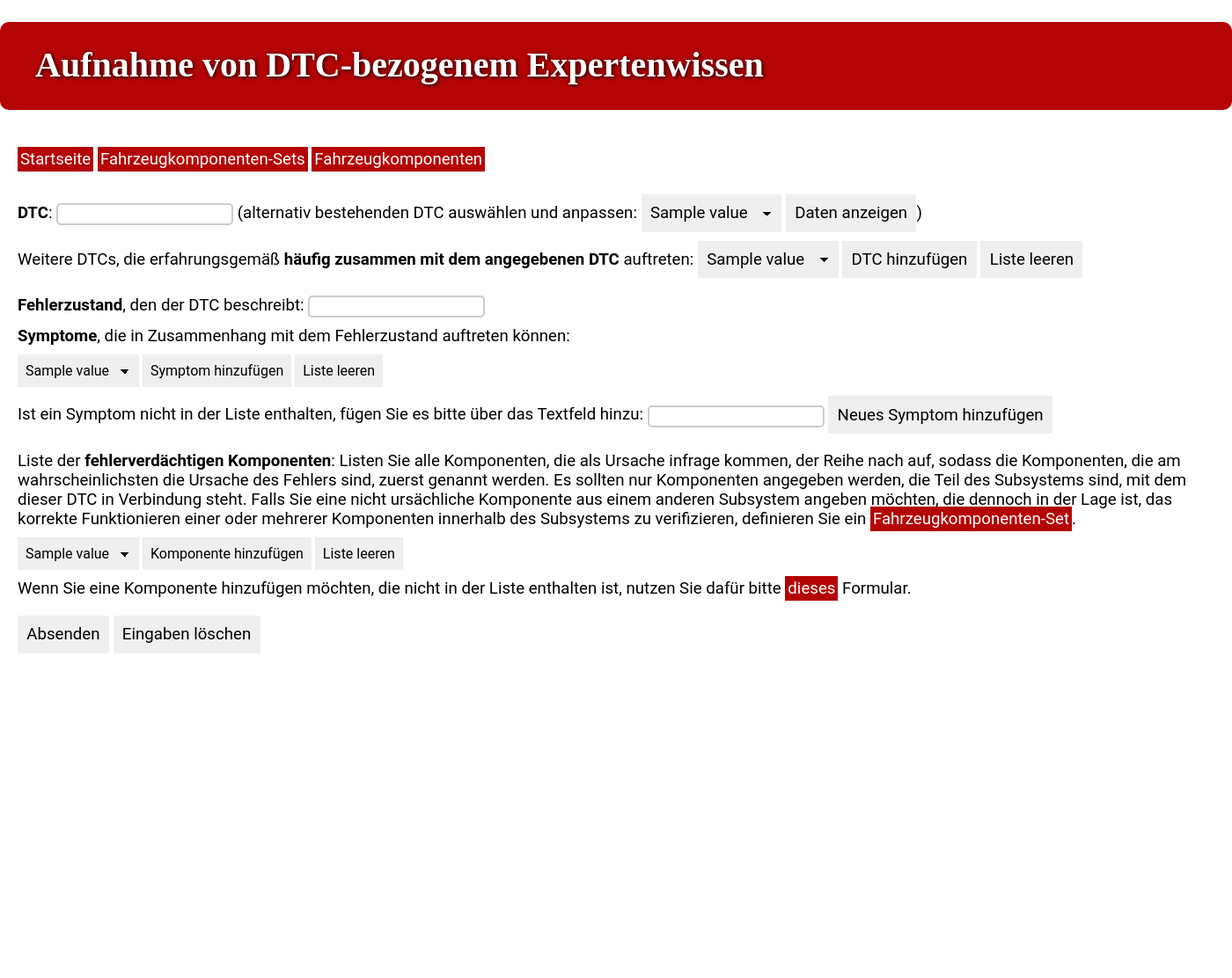
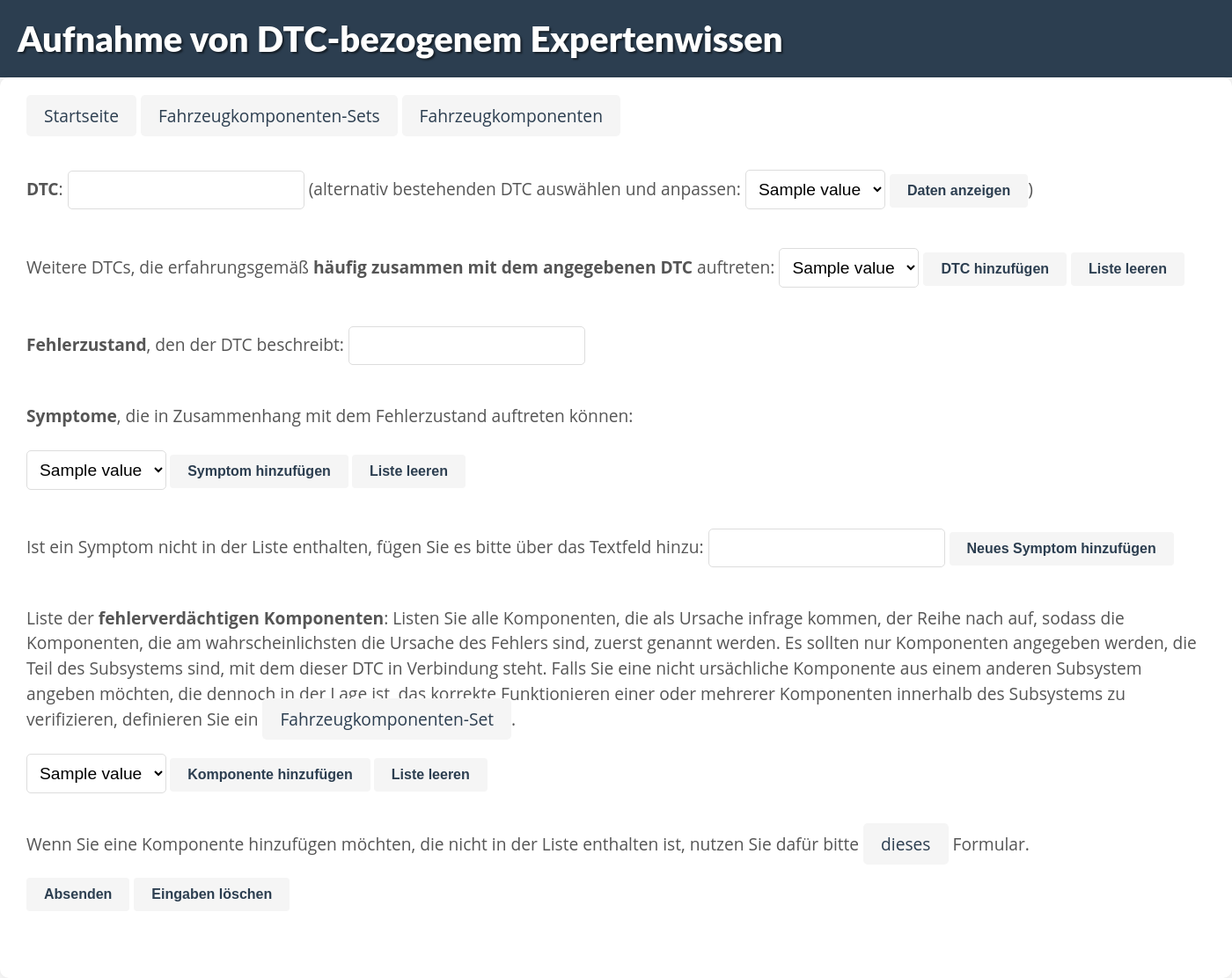
Before and after one commit to tbohne/obd_ontology, a Flask app: page /dtc_form in a window 1400 px wide. Shown: the whole page at 88% size. Before the commit the page ends 743 px from the top, so only its background shows below. Run offline with Flask 3, Linux system fonts and the light colour scheme; a database or web service that is not in the repository returns one stand-in record (values such as "Sample title"); data that the repository does not hold is empty; some libraries are stand-ins or nearby versions.

Commit message:
refine CSS

```diff
--- a/static/style.css
+++ b/static/style.css
@@ -1,107 +1,106 @@
 * {
-    padding: 0px;
-    margin: 0px;
-    font-family: Roboto;
+    box-sizing: border-box;
+    margin: 0;
+    padding: 0;
+}
+
+body {
+    font-family: 'Open Sans', sans-serif;
+    background-color: #f8f8f8;
 }
 
 header {
-    height: 100px;
-    background-color: #B40404;
-    border-radius: 10px;
-}
-
-body {
-    width: 1400px;
-    background-color: #FFFFFF;
-    margin: 25px auto;
+    background-color: #2c3e50;
+    padding: 20px;
 }
 
 header h1 {
-    font-family: Fira Sans;
-    font-weight: bold;
-    padding-left: 40px;
-    padding-top: 25px;
-    color: white;
-    font-size: 30pt;
-    text-shadow: black 1px 1px 4px;
+    font-family: 'Lato', sans-serif;
+    font-weight: 900;
+    font-size: 2.5rem;
+    color: #fff;
+    text-shadow: 2px 2px 2px rgba(0, 0, 0, 0.5);
+}
+
+main {
+    max-width: 1200px;
+    margin: 0 auto;
+    padding: 50px 20px;
+    display: grid;
+    grid-template-columns: 1fr;
+    gap: 40px;
 }
 
 article {
-    padding: 20px;
-    text-align: left;
-    margin-top: 25px;
-    margin-bottom: 25px;
-    margin-right: 25px;
+    background-color: #fff;
+    border-radius: 10px;
+    padding: 30px;
+    box-shadow: 0 0 10px rgba(0, 0, 0, 0.1);
 }
 
 article p {
-    font-family: "Roboto", sans-serif;
-    font-size: 14pt;
-    font-style: normal;
-    padding-bottom: 10px;
-    color: black;
+    font-size: 1.2rem;
+    line-height: 1.5;
+    color: #555;
+    margin-bottom: 1.5rem;
 }
 
 a {
-    flex: 1;
     text-decoration: none;
-    outline: none;
-    text-align: center;
-    color: black;
+    color: #2c3e50;
+    background-color: #f5f5f5;
+    padding: 10px 20px;
+    border-radius: 5px;
+    transition: all 0.3s ease;
 }
 
-a:link,
-a:visited,
-a:focus {
-    padding: 3px;
-    background: #B40404;
-    color: white;
+.intext_a {
+    text-decoration: none;
+    color: #2c3e50;
+    background-color: #f5f5f5;
+    padding: 5px 5px;
+    border-radius: 5px;
+    transition: all 0.3s ease;
 }
 
 a:hover {
-    background: lightcoral;
-    color: white;
+    background-color: #2c3e50;
+    color: #fff;
 }
 
-input[type=text] {
-    padding: 3px;
-    border: 2px solid #ccc;
-    -webkit-border-radius: 5px;
+input[type='text'],
+select {
+    /*display: block;*/
+    /*width: 100%;*/
+    padding: 10px;
+    margin-bottom: 20px;
     border-radius: 5px;
+    border: 1px solid #ddd;
+    background-color: #fff;
+    font-size: 1.2rem;
 }
 
-input[type=text]:focus {
-    border-color: #333;
+input[type='text']:focus,
+select:focus {
+    outline: none;
+    border-color: #2c3e50;
 }
 
-input[type=submit] {
+input[type="submit"] {
     display: inline-block;
-    box-sizing: border-box;
-    padding: 0.5em 0.5em 0.5em 0.5em;
-    border: 1px solid #eee;
-    font: inherit;
-    line-height: inherit;
-    -webkit-appearance: none;
-    -moz-appearance: none;
-    -ms-appearance: none;
-    appearance: none;
-    background-repeat: no-repeat;
-    background-size: 5px 5px, 5px 5px;
+    padding: 10px 20px;
+    font-size: 16px;
+    font-weight: bold;
+    text-align: center;
+    color: #2c3e50;
+    background-color: #f5f5f5;
+    border: none;
+    border-radius: 4px;
+    cursor: pointer;
+    transition: background-color 0.3s ease;
 }
 
-select {
-    display: inline-block;
-    box-sizing: border-box;
-    padding: 0.5em 2em 0.5em 0.5em;
-    border: 1px solid #eee;
-    font: inherit;
-    line-height: inherit;
-    -webkit-appearance: none;
-    -moz-appearance: none;
-    -ms-appearance: none;
-    appearance: none;
-    background-repeat: no-repeat;
-    background-image: linear-gradient(45deg, transparent 50%, currentColor 50%), linear-gradient(135deg, currentColor 50%, transparent 50%);
-    background-position: right 15px top 1em, right 10px top 1em;
-    background-size: 5px 5px, 5px 5px;
+input[type="submit"]:hover {
+    background-color: #2c3e50;
+    color: #fff;
 }
```
